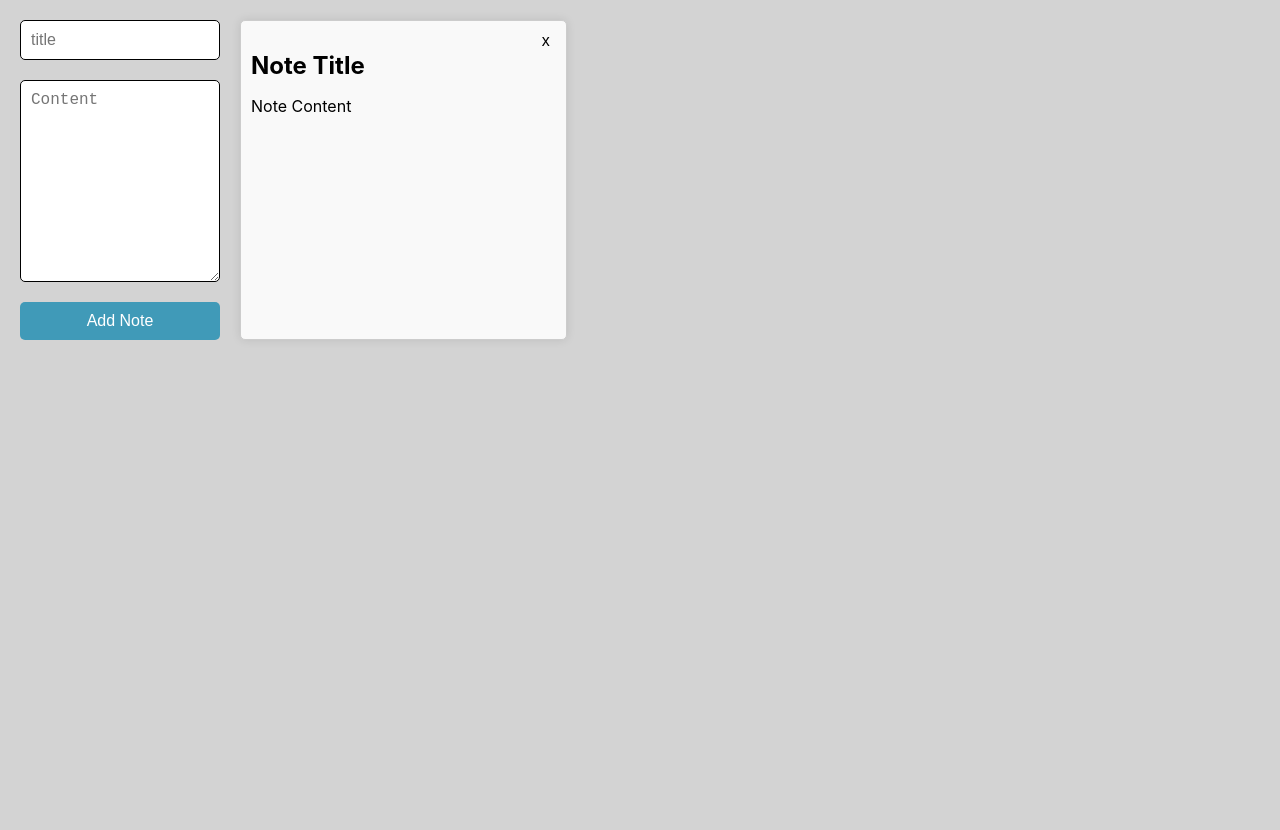
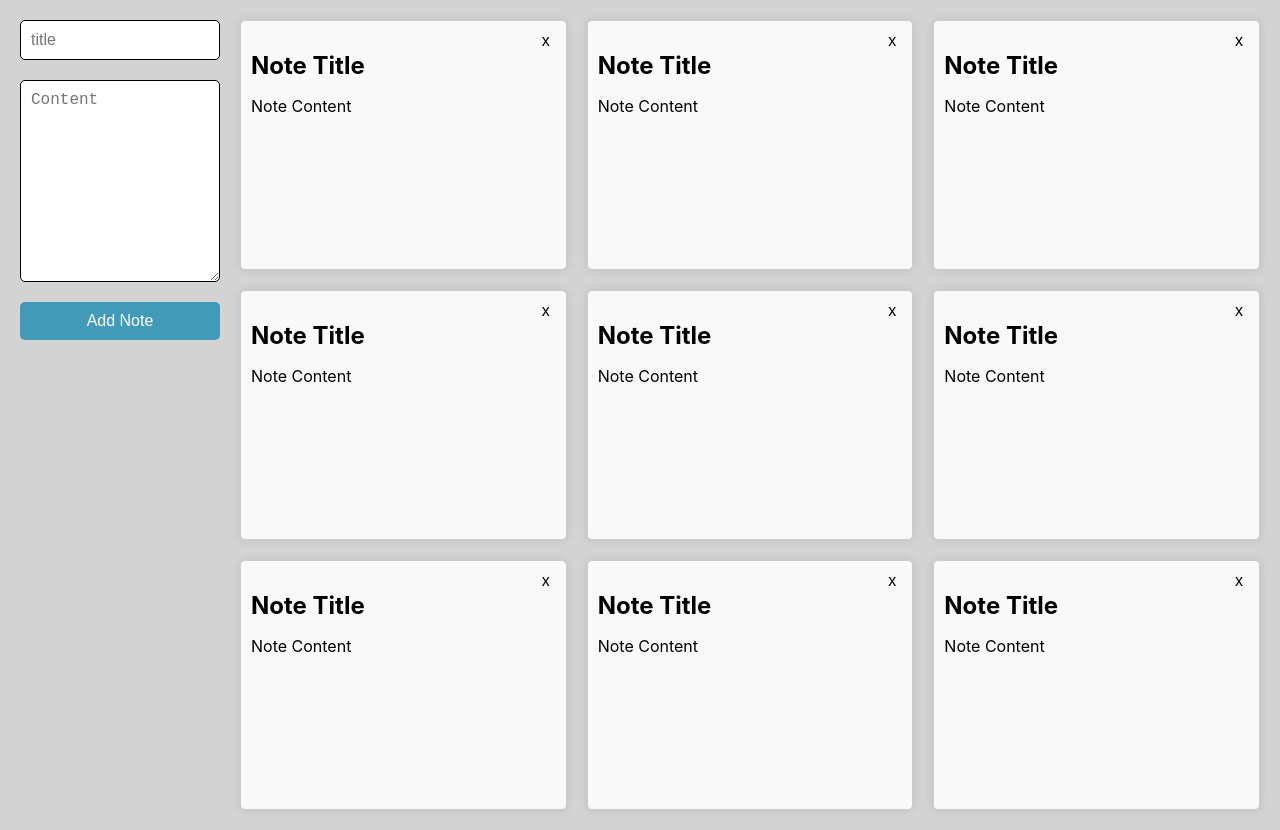
Before and after one commit to KingAJ19/React-Notes-App, a React (Create React App) app: page / in a window 1280 px wide. Before the commit the page ends 800 px from the top, so only its background shows below. Built offline with nearby package versions, Linux system fonts and the light colour scheme.

Commit message:
mapped the notes

```diff
--- a/src/App.tsx
+++ b/src/App.tsx
@@ -60,6 +60,7 @@ const App = () => {
         </button>
       </form>
       <div className="notes-grid">
+        {notes.map((note) => (
         <div className="note-item">
           <div className="notes-header">
              <button>x</button>
@@ -67,6 +68,7 @@ const App = () => {
           <h2>Note Title</h2>
           <p>Note Content</p>
         </div>
+        ))}
       </div>
     </div>
   )
```
